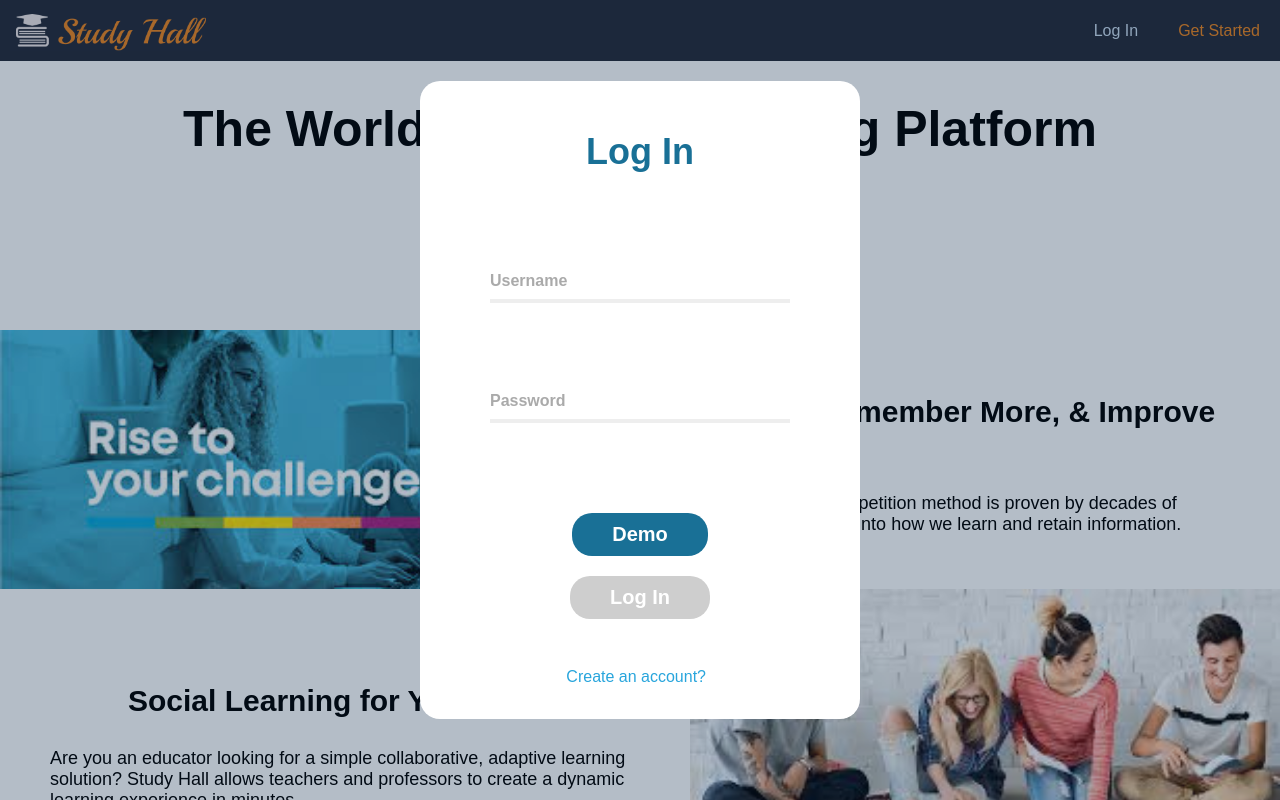
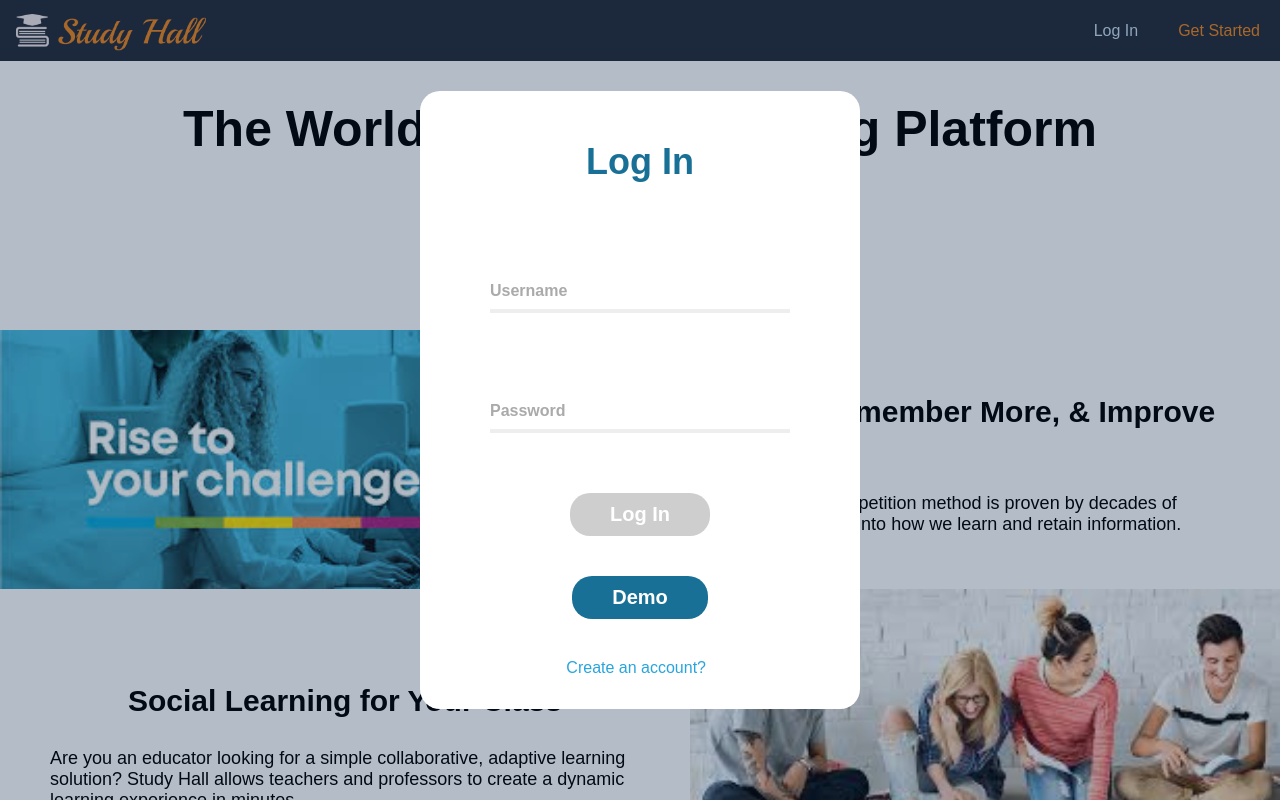
Before and after one commit to sushilt553/Study-Hall, a React (Create React App) app in the folder client/: page / in a window 1280 px wide. Both pictures are taken after a click on the button "Log In". Shown: the top 800 px of the page. Built offline with nearby package versions, Linux system fonts and the light colour scheme.

Commit message:
Modal fix

```diff
--- a/client/src/components/modal/modal.css
+++ b/client/src/components/modal/modal.css
@@ -105,7 +105,8 @@
 }
 
 .demo-btn {
-  margin-top: 50px;
+  margin-top: 10px;
+  margin-bottom: 20px;
   color: white;
   background-color: #197096;
   font-size: 20px;
--- a/client/src/components/users/LoginForm.js
+++ b/client/src/components/users/LoginForm.js
@@ -72,17 +72,16 @@ export default () => {
           />
         </div>
 
+        <div className="sbm-btn-div">
+          <input className="sbm-btn" type="submit" value="Log In"/>
+        </div>
+
         <div className="demo-btn-div">
           <button className="demo-btn"
             onClick={() => demoLogin()}>
             Demo
           </button>
         </div>
-
-        <div className="sbm-btn-div">
-          <input className="sbm-btn" type="submit" value="Log In"/>
-        </div>
-
       </form>
     </>
   );
```
